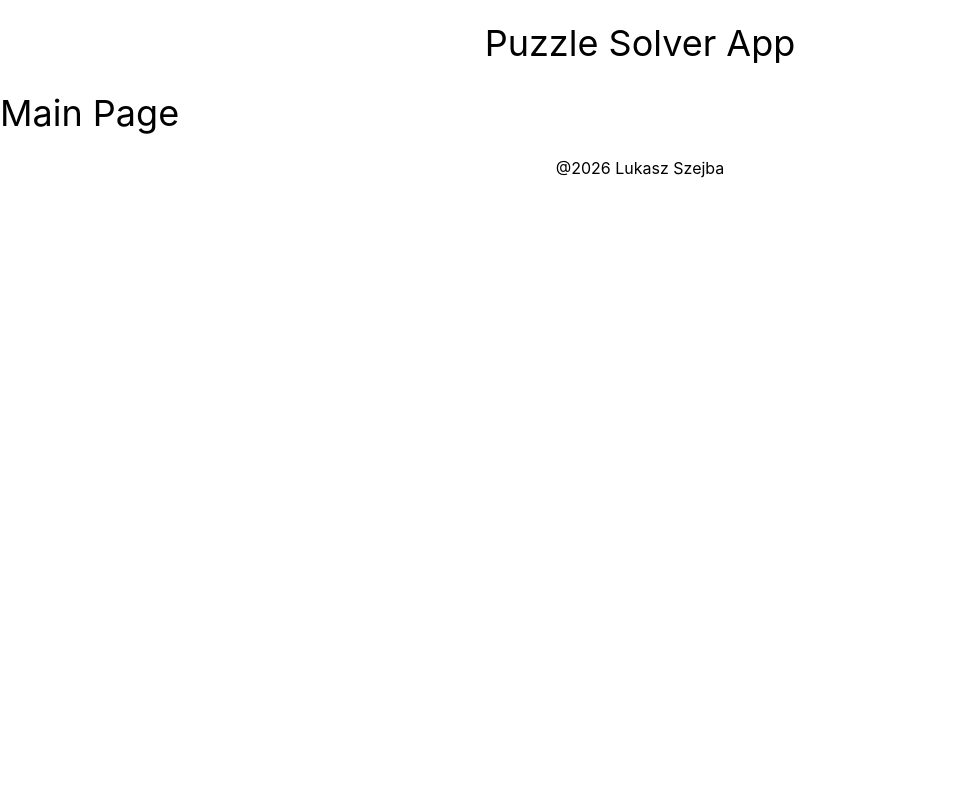
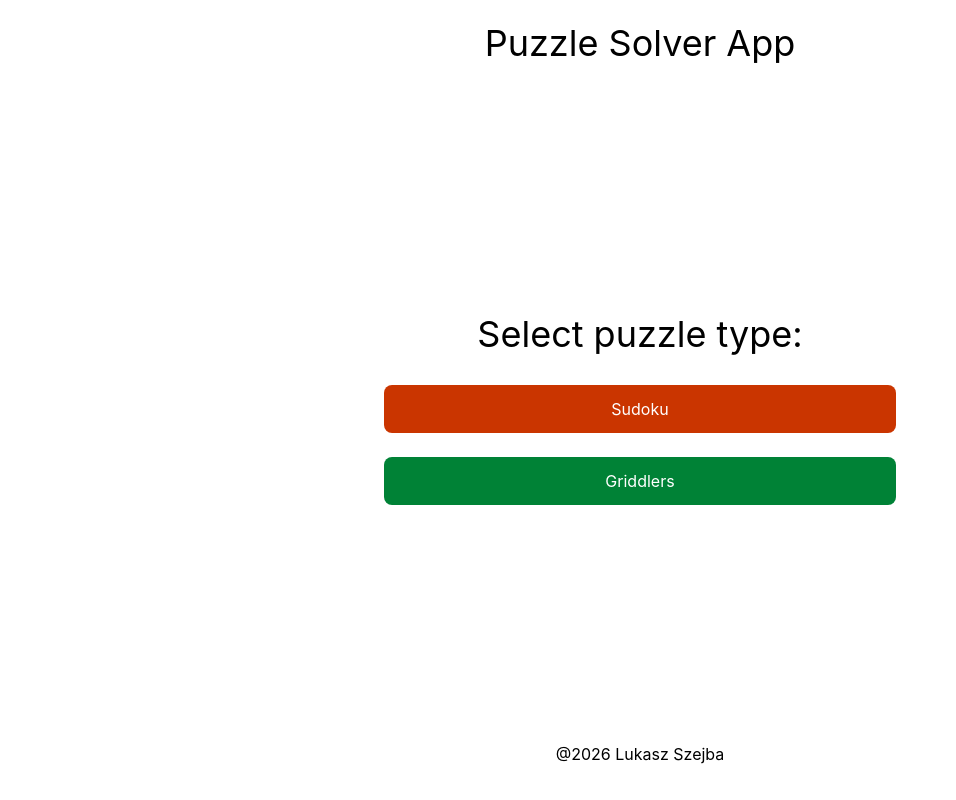
Before and after one commit to lszejba/PuzzleSolverWebApp, a React (Vite) app: page / in a window 1280 px wide. Shown: the whole page, without its empty margins (0-956 px from the left). Built offline with nearby package versions, Linux system fonts and the light colour scheme.

Commit message:
Homepage modified. Sudoku and Griddlers page basic controls added

```diff
--- a/src/pages/GriddlersPage.tsx
+++ b/src/pages/GriddlersPage.tsx
@@ -1,7 +1,12 @@
+import { useNavigate } from "react-router-dom";
+import ControlHeader from "../components/ControlHeader";
+
 function GriddlersPage() {
+  const navigate = useNavigate();
   return (
-    <div>
-      <title>Griddlers Page</title>
+    <div className="flex flex-col justify-center items-center">
+      <h2 className="text-green-600">Griddlers</h2>
+      <ControlHeader children="Griddlers solver" />
     </div>
   );
 }
--- a/src/pages/HomePage.tsx
+++ b/src/pages/HomePage.tsx
@@ -1,5 +1,23 @@
+import { useNavigate } from "react-router-dom";
+import LinkButton from "../components/LinkButton";
+
 function HomePage() {
-  return <h1>Main Page</h1>;
+  const navigate = useNavigate();
+  return (
+    <div className="flex flex-col items-center justify-center min-h-[80vh] gap-6">
+      <h1>Select puzzle type:</h1>
+      <LinkButton
+        children="Sudoku"
+        color="orange"
+        onClick={() => navigate("/sudoku")}
+      />
+      <LinkButton
+        children="Griddlers"
+        color="green"
+        onClick={() => navigate("/griddlers")}
+      />
+    </div>
+  );
 }
 
 export default HomePage;
--- a/src/pages/SudokuPage.tsx
+++ b/src/pages/SudokuPage.tsx
@@ -1,7 +1,14 @@
+import { useNavigate } from "react-router-dom";
+import ControlHeader from "../components/ControlHeader";
+import Grid from "../components/Grid";
+
 function SudokuPage() {
+  const navigate = useNavigate();
   return (
-    <div>
-      <title>Sudoku Page</title>
+    <div className="flex flex-col justify-center items-center gap-4">
+      <h2 className="text-orange-600">Sudoku</h2>
+      <ControlHeader children="Sudoku solver" />
+      <Grid />
     </div>
   );
 }
```
